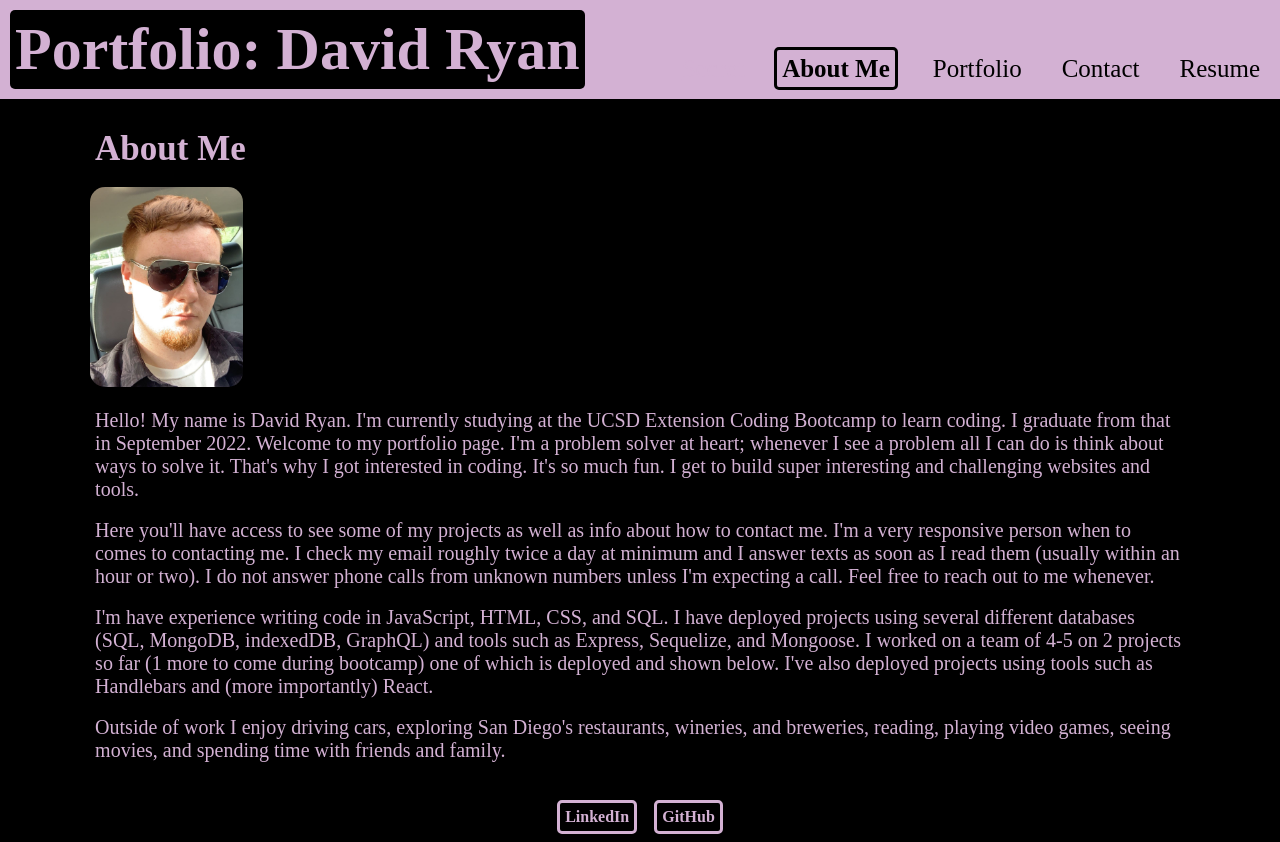
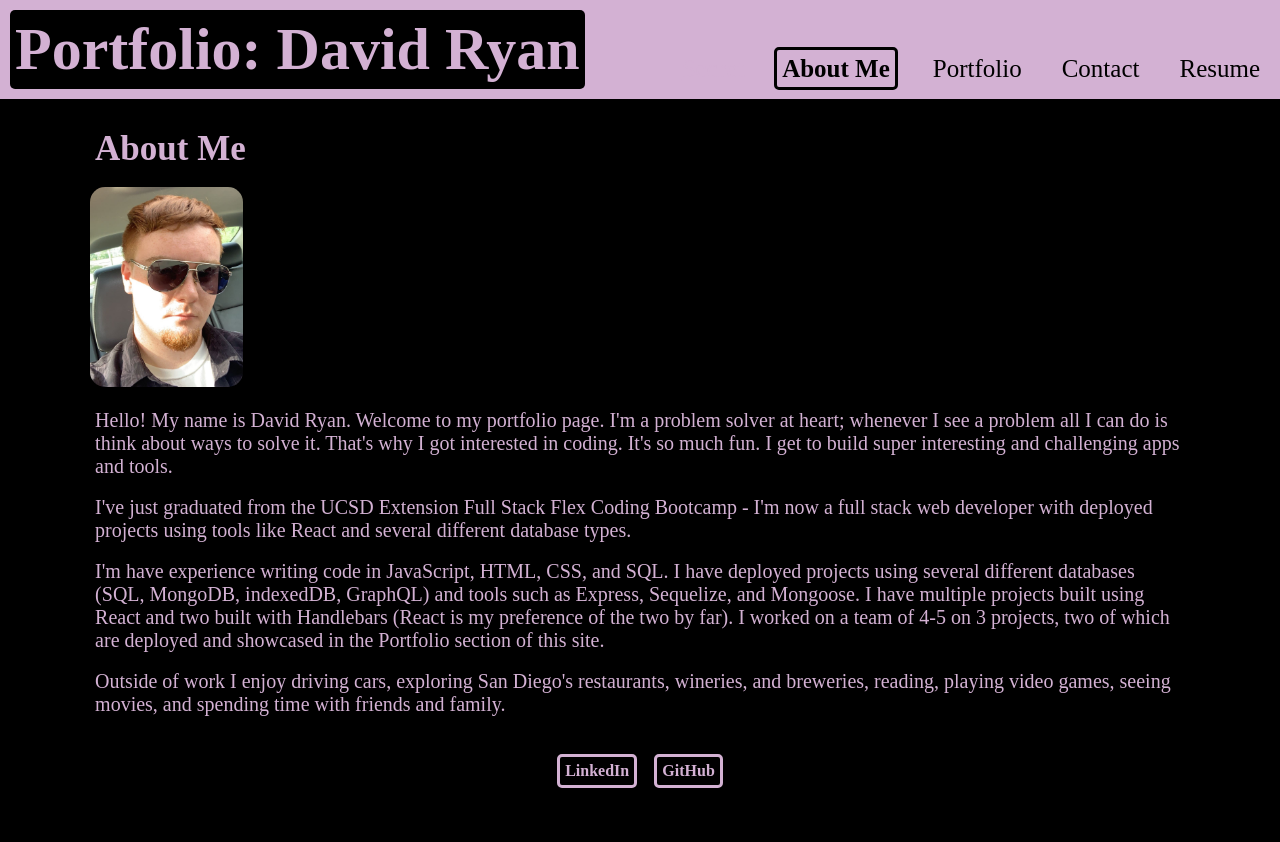
Before and after one commit to Kadika38/Portfolio-David-Ryan, a React (Create React App) app in the folder client/: page / in a window 1280 px wide. After the commit the page ends 800 px from the top, so only its background shows below. Built offline with nearby package versions, Linux system fonts and the light colour scheme.

Commit message:
updated About.js"

```diff
--- a/client/src/pages/About.js
+++ b/client/src/pages/About.js
@@ -12,15 +12,15 @@ export default function About() {
                 <br/>
                 <br/>
                 <p>
-                    Hello!  My name is David Ryan.  I'm currently studying at the UCSD Extension Coding Bootcamp to learn coding.  I graduate from that in September 2022.  Welcome to my portfolio page.  I'm a problem solver at heart; whenever I see a problem all I can do is think about ways to solve it.  That's why I got interested in coding.  It's so much fun.  I get to build super interesting and challenging websites and tools.
+                    Hello!  My name is David Ryan.  Welcome to my portfolio page.  I'm a problem solver at heart; whenever I see a problem all I can do is think about ways to solve it.  That's why I got interested in coding.  It's so much fun.  I get to build super interesting and challenging apps and tools.
                 </p>
                 <br/>
                 <p>
-                    Here you'll have access to see some of my projects as well as info about how to contact me.  I'm a very responsive person when to comes to contacting me.  I check my email roughly twice a day at minimum and I answer texts as soon as I read them (usually within an hour or two).  I do not answer phone calls from unknown numbers unless I'm expecting a call.  Feel free to reach out to me whenever.
+                    I've just graduated from the UCSD Extension Full Stack Flex Coding Bootcamp - I'm now a full stack web developer with deployed projects using tools like React and several different database types.
                 </p>
                 <br/>
                 <p>
-                    I'm have experience writing code in JavaScript, HTML, CSS, and SQL.  I have deployed projects using several different databases (SQL, MongoDB, indexedDB, GraphQL) and tools such as Express, Sequelize, and Mongoose.  I worked on a team of 4-5 on 2 projects so far (1 more to come during bootcamp) one of which is deployed and shown below.  I've also deployed projects using tools such as Handlebars and (more importantly) React.
+                    I'm have experience writing code in JavaScript, HTML, CSS, and SQL.  I have deployed projects using several different databases (SQL, MongoDB, indexedDB, GraphQL) and tools such as Express, Sequelize, and Mongoose.  I have multiple projects built using React and two built with Handlebars (React is my preference of the two by far).  I worked on a team of 4-5 on 3 projects, two of which are deployed and showcased in the Portfolio section of this site.
                 </p>
                 <br/>
                 <p>
```
